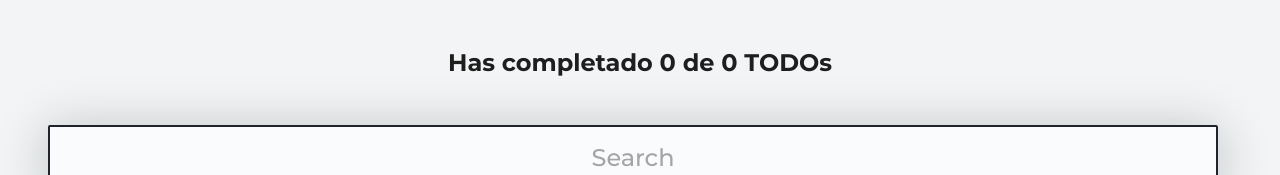
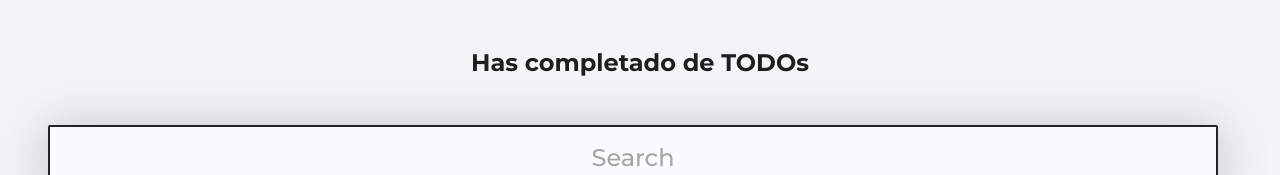
Before and after one commit to ivanxgb/To-Do-React, a React (Create React App) app: page / in a window 1280 px wide. Shown: the top 175 px of the page. Built offline with nearby package versions, Linux system fonts and the light colour scheme.

Commit message:
TodoContext created for manage props, CustomHooks folder changed

```diff
--- a/src/Components/App/App.js
+++ b/src/Components/App/App.js
@@ -1,50 +1,12 @@
-import React, { useState } from "react";
+import React from "react";
+import { TodoProvider } from "../TodoContext/TodoContext";
 import { AppContainer } from "./AppContainer";
-import { useLocalStorage } from "../../utils/CustomHooks/CustomHooks";
 
 function App() {
-  const {
-    item: todos,
-    setItem: saveTodos,
-    loading,
-    error,
-  } = useLocalStorage("TODOS_V1", []);
-  const [searchValue, setSearchValue] = useState("");
-  const completedTodos = todos.filter((todo) => todo.completed).length;
-  const totalTodos = todos.length;
-
-  const searchedTodos =
-    !searchValue.length > 0
-      ? todos
-      : todos.filter((todo) =>
-          todo.text.toLowerCase().includes(searchValue.toLowerCase())
-        );
-
-  const toggleTodo = (text) => {
-    const todoIndex = todos.findIndex((todo) => todo.text === text);
-    const newTodos = [...todos];
-    newTodos[todoIndex].completed = !newTodos[todoIndex].completed;
-    saveTodos(newTodos);
-  };
-
-  const deleteTodo = (text) => {
-    const oldTodos = [...todos];
-    const newTodos = oldTodos.filter((todo) => !todo.text.includes(text));
-    saveTodos(newTodos);
-  };
-
   return (
-    <AppContainer
-      loading={loading}
-      error={error}
-      completed={completedTodos}
-      totalTodos={totalTodos}
-      searchValue={searchValue}
-      setSearchValue={setSearchValue}
-      todos={searchedTodos}
-      toggleTodo={toggleTodo}
-      deleteTodo={deleteTodo}
-    />
+    <TodoProvider>
+      <AppContainer />
+    </TodoProvider>
   );
 }
 
--- a/src/Components/App/AppContainer.js
+++ b/src/Components/App/AppContainer.js
@@ -1,28 +1,23 @@
-import React from "react";
+import React, { Fragment } from "react";
+import { TodoContext } from "../TodoContext/TodoContext";
 import { TodoCounter } from "../TodoCounter/TodoCounter";
 import { TodoSearch } from "../TodoSearch/TodoSearch";
 import { TodoList } from "../TodoList/TodoList";
 import { TodoItem } from "../TodoItem/TodoItem";
 import { CreateTodoButton } from "../CreateTodoButton/CreateTodoButton";
 
-function AppContainer({
-  completed,
-  totalTodos,
-  searchValue,
-  setSearchValue,
-  todos,
-  toggleTodo,
-  deleteTodo,
-}) {
+function AppContainer() {
   return (
-    <React.Fragment>
-      <TodoCounter completed={completed} total={totalTodos} />
-      <TodoSearch searchValue={searchValue} setSearchValue={setSearchValue} />
+    <>
+      <TodoCounter />
+      <TodoSearch />
 
+      <TodoContext.Consumer>
+        {({ error, loading, searchedTodos, toggleTodo, deleteTodo }) => (
           <TodoList>
-        {}
-
-        {todos.map((todo, index) => (
+            {error && <p>Lo sentimos, hubo un error al traer los ToDo's</p>}
+            {loading && <p>Cargando...</p>}
+            {searchedTodos.map((todo, index) => (
               <TodoItem
                 todo={todo}
                 key={index}
@@ -31,8 +26,11 @@ function AppContainer({
               />
             ))}
           </TodoList>
+        )}
+      </TodoContext.Consumer>
+
       <CreateTodoButton />
-    </React.Fragment>
+    </>
   );
 }
 
--- /dev/null
+++ b/src/Components/TodoContext/TodoContext.js
@@ -0,0 +1,56 @@
+import React, { useState } from "react";
+import { useLocalStorage } from "../../CustomHooks/useLocalStorage";
+
+//Context para el manejo de la lista de tareas
+const TodoContext = React.createContext();
+
+function TodoProvider(props) {
+  const {
+    item: todos,
+    setItem: saveTodos,
+    loading,
+    error,
+  } = useLocalStorage("TODOS_V1", []);
+  const [searchValue, setSearchValue] = useState("");
+  const completedTodos = todos.filter((todo) => todo.completed).length;
+  const totalTodos = todos.length;
+
+  const searchedTodos =
+    !searchValue.length > 0
+      ? todos
+      : todos.filter((todo) =>
+          todo.text.toLowerCase().includes(searchValue.toLowerCase())
+        );
+
+  const toggleTodo = (text) => {
+    const todoIndex = todos.findIndex((todo) => todo.text === text);
+    const newTodos = [...todos];
+    newTodos[todoIndex].completed = !newTodos[todoIndex].completed;
+    saveTodos(newTodos);
+  };
+
+  const deleteTodo = (text) => {
+    const oldTodos = [...todos];
+    const newTodos = oldTodos.filter((todo) => !todo.text.includes(text));
+    saveTodos(newTodos);
+  };
+
+  const value = {
+    loading,
+    error,
+    totalTodos,
+    completedTodos,
+    searchValue,
+    setSearchValue,
+    searchedTodos,
+    toggleTodo,
+    deleteTodo,
+  };
+
+  return (
+    //Provider que manejará los distintos props por la propiedad value
+    <TodoContext.Provider value={value}>{props.children}</TodoContext.Provider>
+  );
+}
+
+export { TodoProvider, TodoContext };
```
Also changed, not shown: src/CustomHooks/useLocalStorage.js (renamed from src/utils/CustomHooks/CustomHooks.js). Lines whose indentation alone changed are shown as unchanged.
